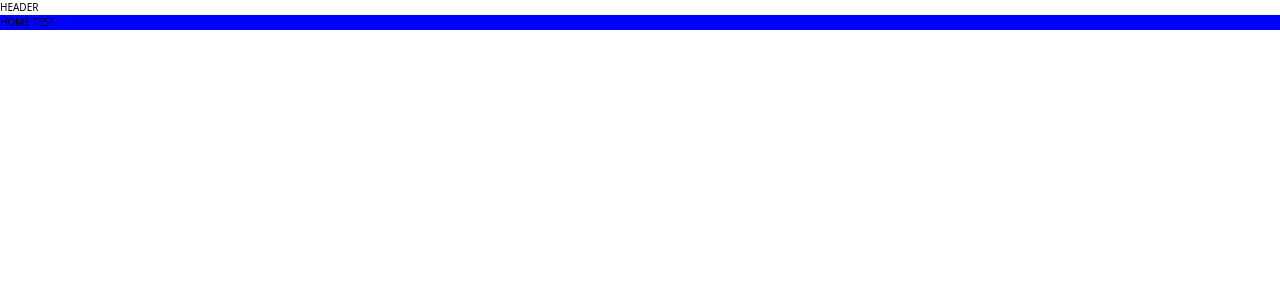
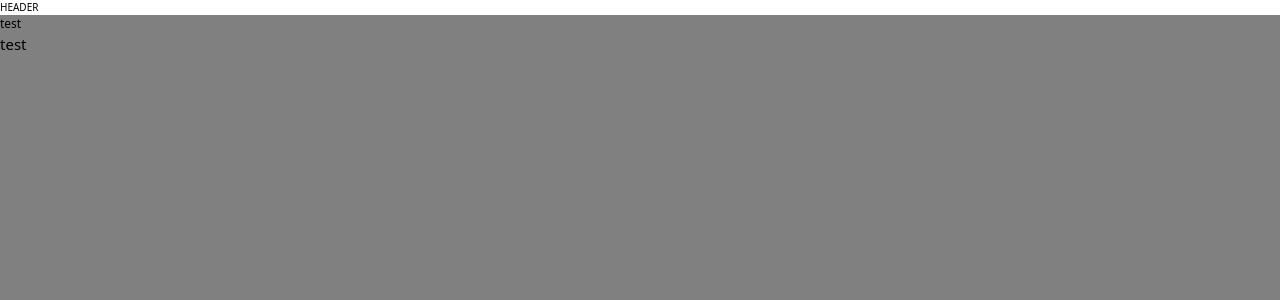
Before and after one commit to jakob-varenbud/DRS-Test-App, a React (Vite) app: page /home in a window 1280 px wide. Shown: the top 300 px of the page. Built offline with nearby package versions, Linux system fonts and the light colour scheme.

Commit message:
text body example

```diff
--- /dev/null
+++ b/src/components/TextBody.jsx
@@ -0,0 +1,15 @@
+const TextBody = (props) => {
+  const styleA = {
+    fontSize: "1.5rem",
+  };
+
+  const styleB = {
+    fontSize: "1.2rem",
+  };
+
+  return (
+    <div style={props.variant === "small" ? styleB : styleA}>{props.text}</div>
+  );
+};
+
+export default TextBody;
--- a/src/pages/Home.jsx
+++ b/src/pages/Home.jsx
@@ -1,13 +1,16 @@
+import TextBody from "../components/TextBody";
+
 const Home = () => {
   return (
     <div
       style={{
-        backgroundColor: "blue",
+        backgroundColor: "grey",
         width: "100%",
         height: "100%",
       }}
     >
-      HOME TEST
+      <TextBody text="test" variant="small" />
+      <TextBody text="test" variant="big" />
     </div>
   );
 };
--- a/src/pages/Index.jsx
+++ b/src/pages/Index.jsx
@@ -2,7 +2,12 @@ import { Outlet } from "react-router-dom";
 
 const Index = () => {
   return (
-    <div>
+    <div
+      style={{
+        width: "100%",
+        height: "100%",
+      }}
+    >
       <div>HEADER</div>
       <Outlet />
     </div>
```
